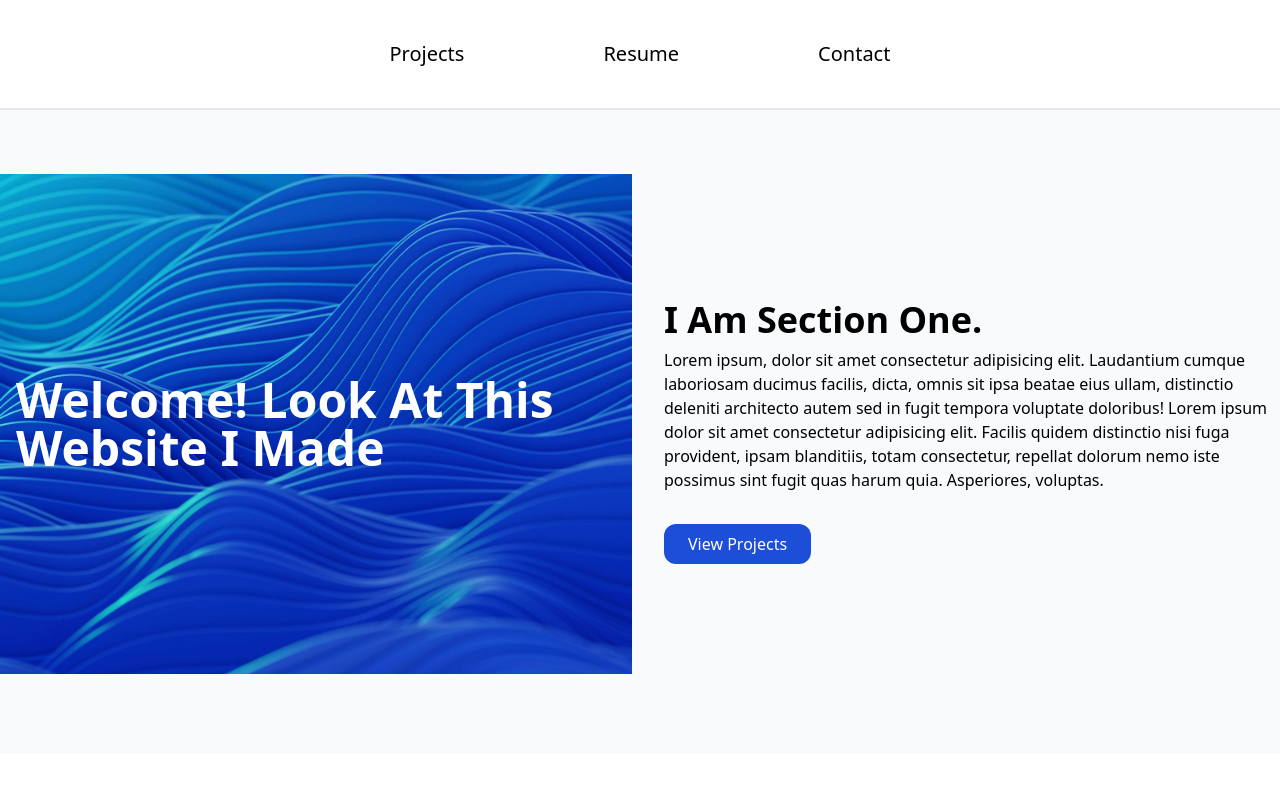
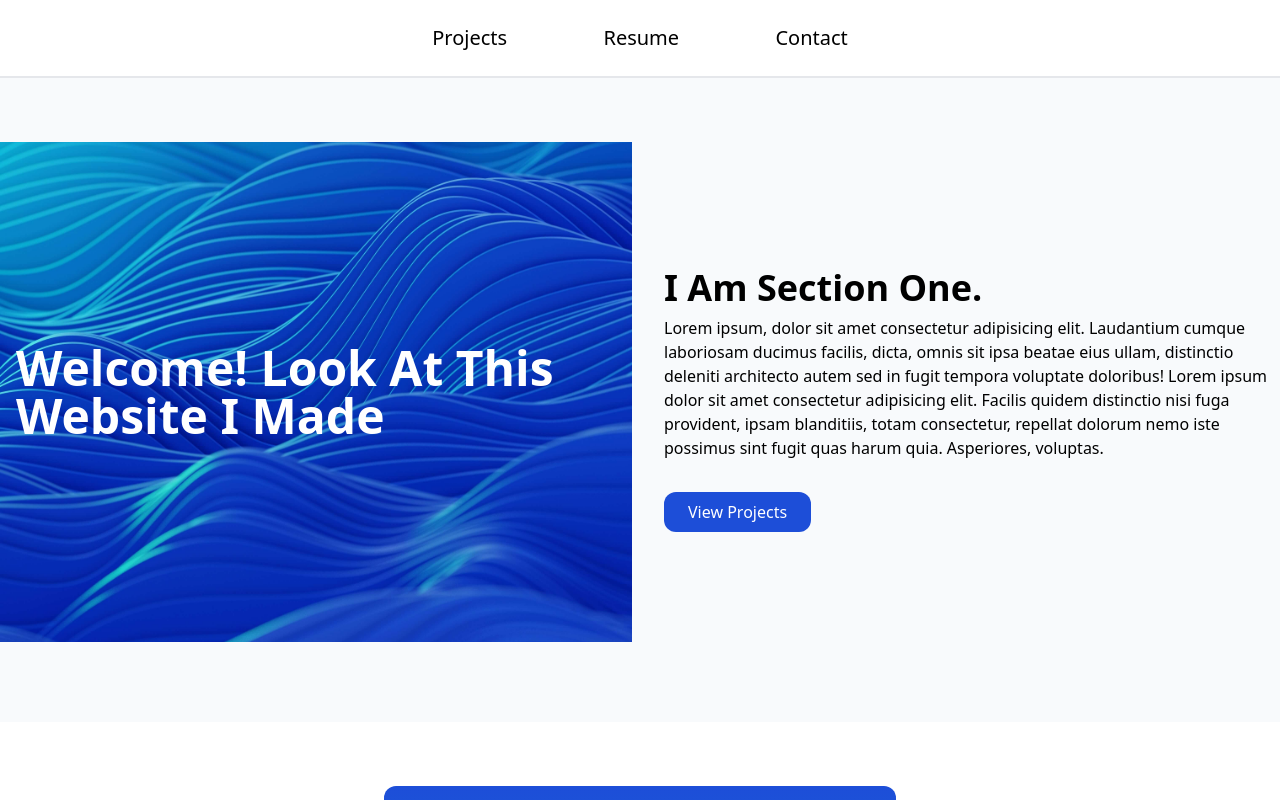
Before and after one commit to dj4815/hello, a React (Vite) app: page / in a window 1280 px wide. Shown: the top 800 px of the page. Built offline with nearby package versions, Linux system fonts and the light colour scheme.

Commit message:
navbar spazzed out

```diff
--- a/src/components/NavBar.jsx
+++ b/src/components/NavBar.jsx
@@ -3,7 +3,7 @@ import NavButton from "./NavButton";
 export default function NavBar() {
   return (
     <>
-      <ul className="flex justify-around xl:px-80 py-4 xl:py-8 border-b-2">
+      <ul className="flex justify-around xl:px-96 py-4 border-b-2">
         <li>
           <NavButton text="Projects" />
         </li>
```
